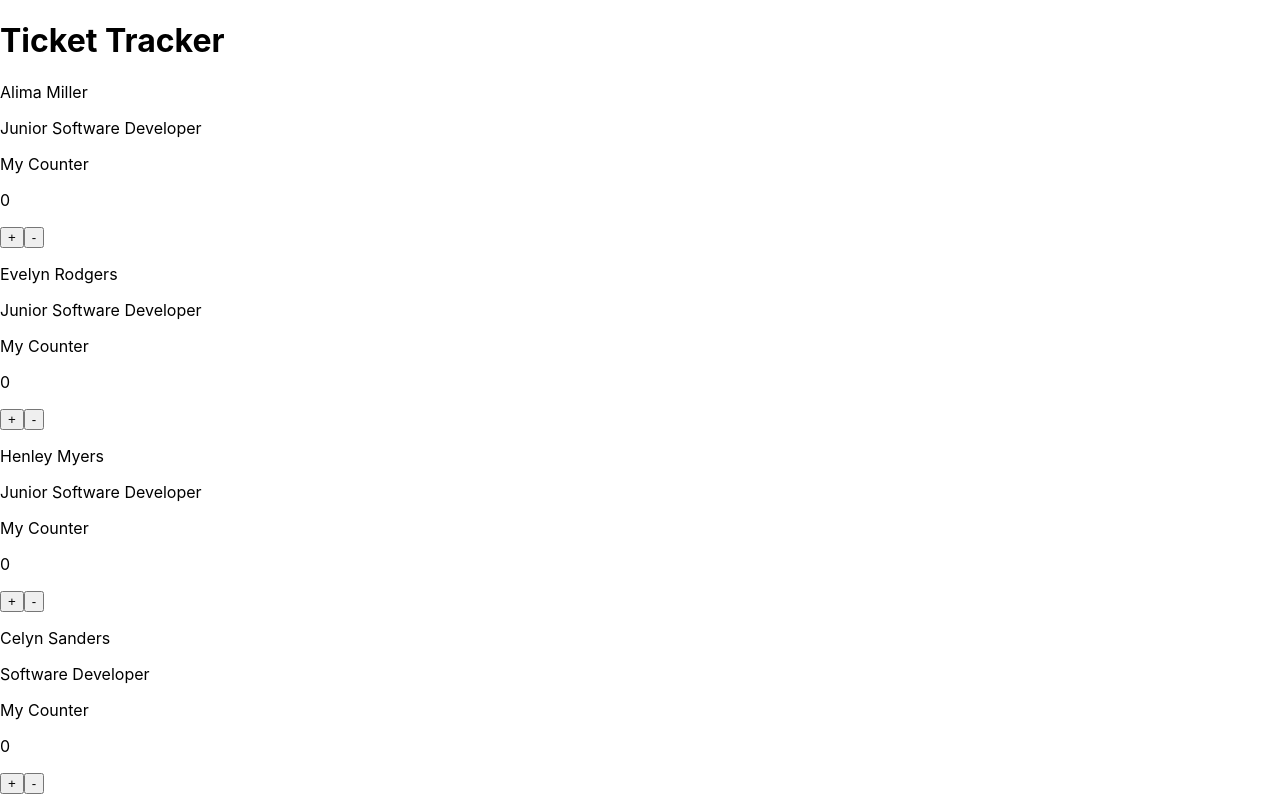
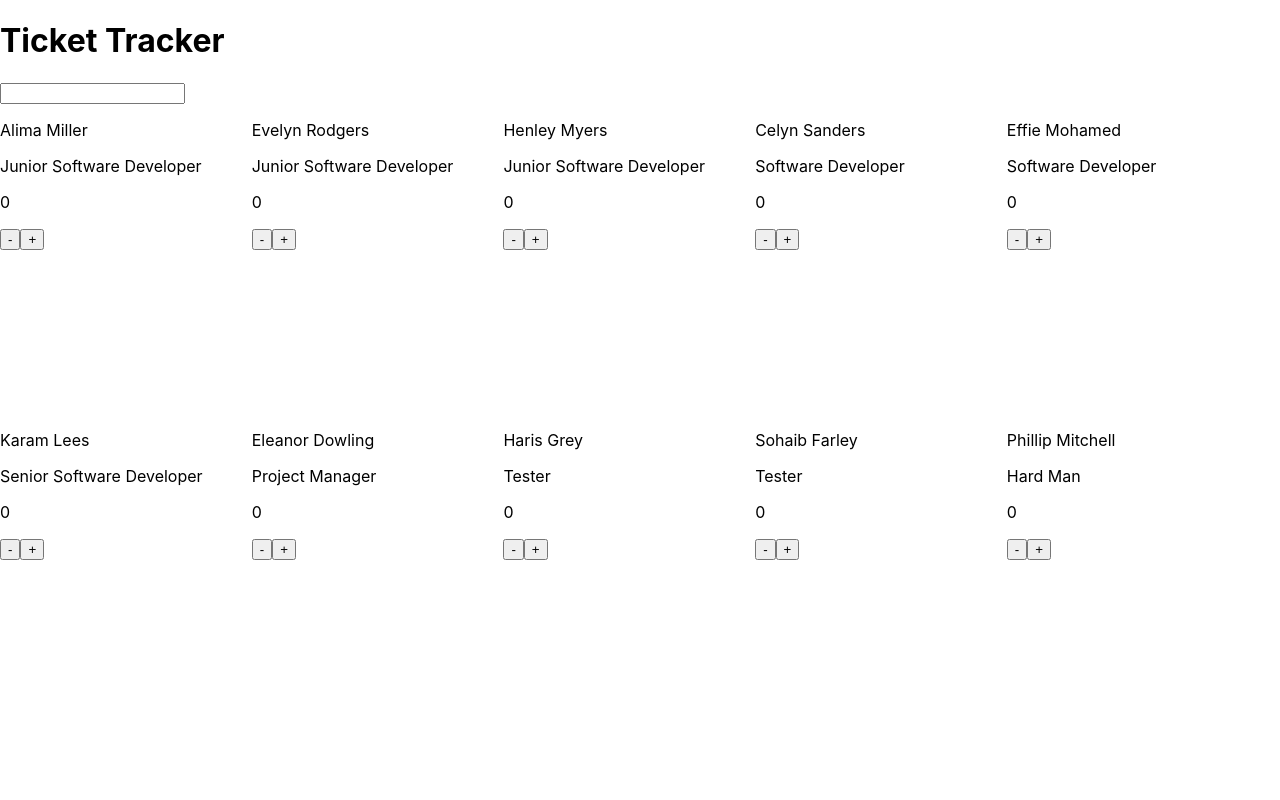
Before and after one commit to Adaz99/React-Project, a React (Create React App) app in the folder my-app/: page / in a window 1280 px wide. Shown: the top 800 px of the page. Built offline with nearby package versions, Linux system fonts and the light colour scheme.

Commit message:
managed to create a search bar to search for names

```diff
--- a/my-app/src/App.jsx
+++ b/my-app/src/App.jsx
@@ -1,22 +1,44 @@
 // App.jsx
 import "./App.scss";
-import Counter from "./Components/Counter/Counter";
-import UserInfo from "./Components/userInfo/UserInfo";
 import Data from "../src/Data/data";
+import SearchBox from "./Components/SearchBox/SearchBox";
+import { useState } from "react";
+import Users from "./Components/Users/Users";
 
 const App = () => {
-  const teamInfo = Data.map((user) => {
-    return <UserInfo name={user.name} role={user.role} />;
-  });
+  const [searchTerm, setSearchTerm] = useState("");
+  const [filtered, setFiltered] = useState("");
+
+
+  // create a function that handles the search term (user)
+  const handleInput = (event) => {
+    // clean the input before we pass it to setSearchTerm, make it all lowercase
+      const cleanInput = event.target.value.toLowerCase();
+      setSearchTerm(cleanInput);
+
+
+      const filtered = Data.filter(users => {
+         // clean the input before we pass it to setSearchTerm, make it all lowercase
+        const usersLowerCae = users.name.toLowerCase()
+        // If a name matches it will display on screen if not it will display all users
+        return usersLowerCae.includes(searchTerm) && users
+      })
+      setFiltered(filtered)
+    };
   return (
     <div className="app">
       <header className="greeting">
         <h1 className="greeting__heading">Ticket Tracker</h1>
-        <p>{teamInfo}</p>
-        <UserInfo />
+        <SearchBox handleInput={handleInput}/>
+        <div className="tickets">
+          {filtered.length > 0 ? <Users users={filtered} />: <Users users={Data} />}
+          {/* <Users users={filtered.length > 0 ? filtered: Data}/> */}
+        </div>
+
       </header>
     </div>
   );
 };
 
+
 export default App;
--- a/my-app/src/App.scss
+++ b/my-app/src/App.scss
@@ -0,0 +1,8 @@
+.tickets {
+  display: grid;
+  height: 75vh;
+  width: 95vw;
+  grid-template-columns: 1fr 1fr 1fr 1fr 1fr;
+  grid-template-rows: 1fr 1fr;
+  gap: 3.5%;
+}
--- a/my-app/src/Components/Counter/Counter.jsx
+++ b/my-app/src/Components/Counter/Counter.jsx
@@ -18,10 +18,10 @@ const minus = () => {
 }
 return (
     <div className="counter">
-        <p>My Counter</p>
+        <p></p>
         <p>{counter}</p>
+        <button onClick={minus}>-</button>
         <button onClick={plus}>+</button>
-        <button onClick={minus}>-</button>
 
 
     </div>
--- /dev/null
+++ b/my-app/src/Components/SearchBox/SearchBox.jsx
@@ -0,0 +1,23 @@
+import "./SearchBox.scss"
+
+
+const SearchBox = (props) => {
+
+    const { Role, handleInput, searchTerm, } = props
+
+
+
+    return (
+        <form className="search-box">
+          <input
+            type="text"
+            role={Role}
+            value={searchTerm}
+            onChange={handleInput}
+            className="search-box__input"
+          />
+        </form>
+      );
+    };
+
+    export default SearchBox;
--- /dev/null
+++ b/my-app/src/Components/Users/Users.jsx
@@ -0,0 +1,11 @@
+import React from "react";
+import UserInfo from "../userInfo/UserInfo";
+
+const Users = (props) => {
+  const { users } = props;
+  return users.map((user) => {
+    return <UserInfo name={user.name} role={user.role} />;
+  });
+};
+
+export default Users;
```
Also changed, not shown: my-app/src/Components/SearchBox/SearchBox.scss (added).
